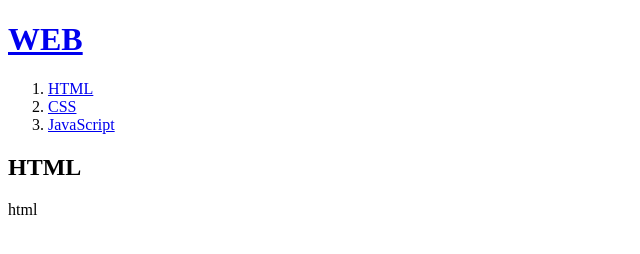
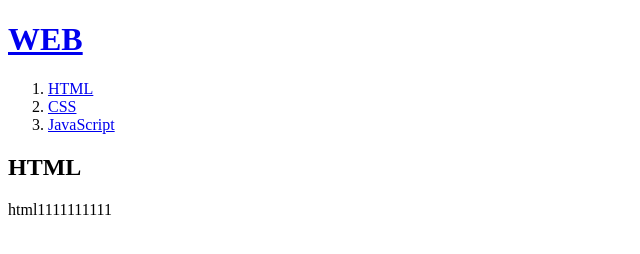
Before and after one commit to Railac/my-web-site, a plain HTML site: page 1.html in a window 1280 px wide. Shown: the full height of the page, 0-640 px from the left. Drawn offline with Linux system fonts and the light colour scheme.

Commit message:
수정왜안돼

```diff
--- a/1.html
+++ b/1.html
@@ -12,7 +12,7 @@
     <li><a href="3.html">JavaScript</a></li>
   </ol>
   <h2>HTML</h2>
-  <p>html
+  <p>html1111111111
   </p>
 </body>
 </html>
```
Also changed, not shown: index.html (+1 -1 lines), 캡처.PNG (added).
